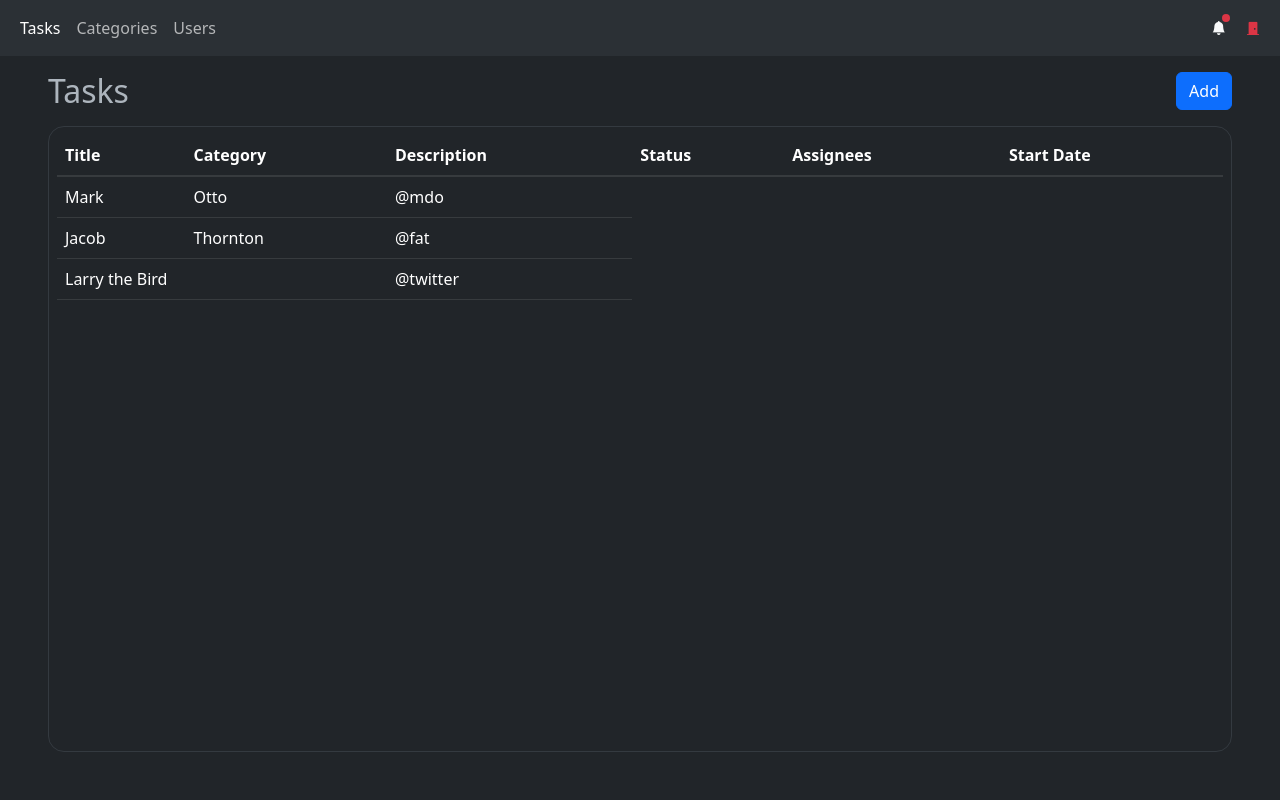
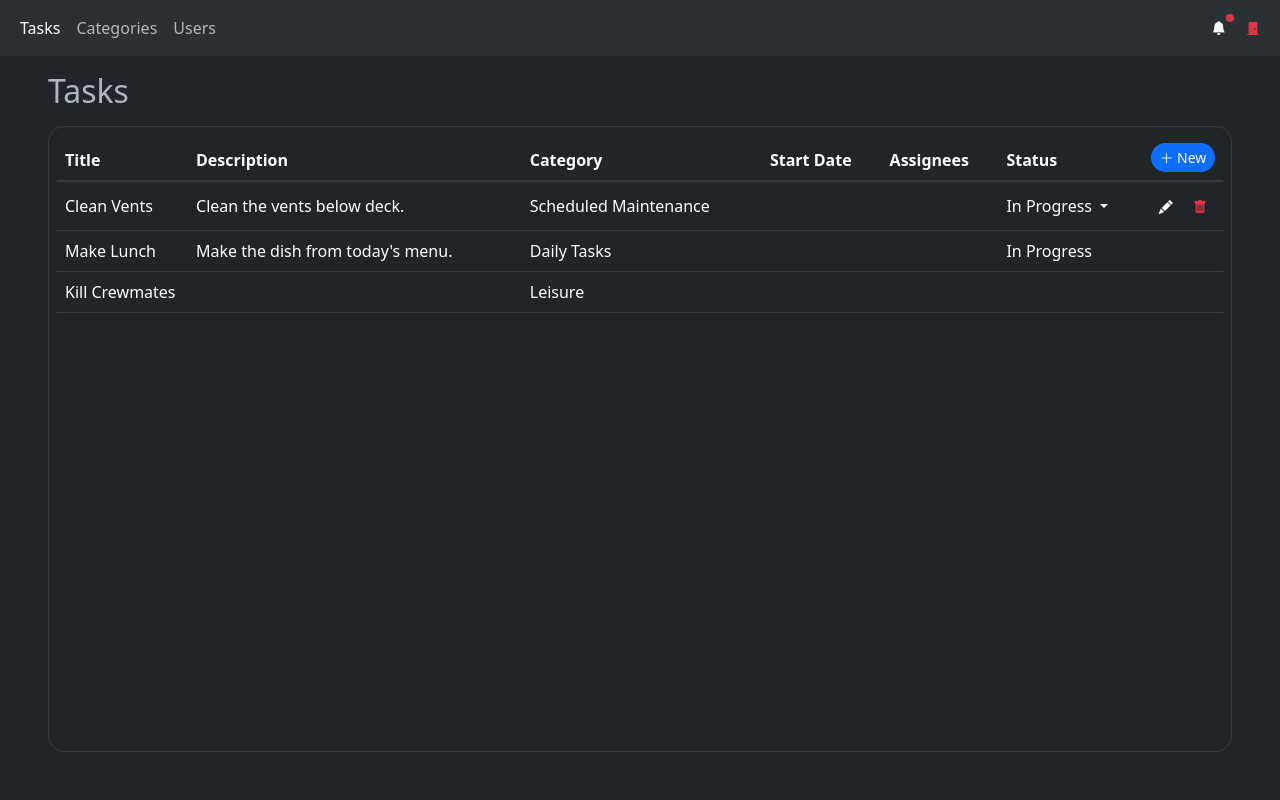
Before and after one commit to zikaiqin/taskapp, a PHP site: page /views/home/home.html in a window 1280 px wide. Run offline with PHP 8.4, Linux system fonts and the light colour scheme.

Commit message:
TP2 - added category api, new tables and tweaked ui elements

```diff
--- a/TP2/src/actions/router.php
+++ b/TP2/src/actions/router.php
@@ -2,6 +2,7 @@
 namespace Api;
 if (isset($_GET['source'])) { die(highlight_file(__FILE__, 1)); }
 require_once __DIR__ . '/auth/router.php';
+require_once __DIR__ . '/category/router.php';
 
 class Router {
     private function __construct() {}
@@ -21,7 +22,7 @@ class Router {
                 echo 'User endpoint';
                 exit();
             case 'category' :
-                echo 'Category endpoint';
+                Category\Router::dispatch(array_slice($path_arr, 1));
                 exit();
             case 'task' :
                 echo 'Task endpoint';
--- a/TP2/src/index.php
+++ b/TP2/src/index.php
@@ -14,7 +14,7 @@ use View\Router as ViewRouter;
 function main() {
     # Validate session cookies
     session_start();
-    if (!is_bool($session_info = Session\get(session_id(), Database::get()))) {
+    if (($session_info = Session\get(session_id(), Database::get())) !== false) {
         # User authenticated, check session expiration
         $authenticated = Session\validate_time($session_info['Time'], $_SERVER['REQUEST_TIME'], 3600);
         if (!$authenticated) {
@@ -47,6 +47,6 @@ function main() {
 try {
     main();
 } catch(Exception $e) {
-    header('Content-Type: application/json', true, 500);
+    header('Content-Type: text/html', true, 500);
     echo 'Uncaught exception: ' . $e->getMessage();
 }
--- a/TP2/src/util/user.php
+++ b/TP2/src/util/user.php
@@ -30,5 +30,6 @@ function add(string $uname, string $email, string $pwd, int $perms, PDO $pdo) :
     $query = 'INSERT INTO Users VALUES (:uname, :email, :pwd, :perms)';
     $values = [':uname' => $uname, ':email' => $email, ':pwd' => $pwd, ':perms' => $perms];
     $stmt = $pdo->prepare($query);
-    return $stmt->execute($values);
+    $stmt->execute($values);
+    return $stmt->rowCount();
 }
--- a/TP2/src/views/home/home.css
+++ b/TP2/src/views/home/home.css
@@ -5,14 +5,14 @@
     flex-direction: column;
 }
 
-.content {
+.nav-content {
     width: 100%;
     height: 100%;
     display: flex;
     flex-direction: column;
 }
 
-.title {
+.table-title-group {
     width: 100%;
     display: flex;
     flex-direction: row;
@@ -24,3 +24,18 @@
     width: 100%;
     height: 100%;
 }
+
+.table-header-actions {
+    display: flex;
+    flex-direction: row;
+    justify-content: flex-end;
+}
+
+.row-actions {
+    width: 1%;
+    white-space: nowrap;
+}
+
+.status-select {
+    padding: 4px 8px 4px 8px;
+}
--- a/TP2/src/views/home/home.html
+++ b/TP2/src/views/home/home.html
@@ -36,9 +36,7 @@
             <div id="nav-action-group">
                 <button id="notifications" class="btn btn-outline-light btn-sm border-0 rounded-circle">
                     <i class="bi bi-bell-fill"></i>
-                    <span class="position-absolute translate-middle p-1 bg-danger rounded-circle">
-                    <span class="visually-hidden">New notifications</span>
-                </span>
+                    <span class="position-absolute translate-middle-y p-1 bg-danger rounded-circle"></span>
                 </button>
                 <button id="logout" class="btn btn-outline-danger btn-sm border-0 rounded-circle">
                     <i class="bi bi-door-closed-fill"></i>
@@ -46,42 +44,80 @@
             </div>
         </div>
     </nav>
-    <div class="content px-5 pt-3 pb-5">
-        <div class="title">
-            <h2 class="mb-0">Tasks</h2>
-            <button class="btn btn-primary">Add</button>
-        </div>
+    <div class="nav-content px-5 pt-3 pb-5">
+        <h2 id="table-title" class="mb-0">Tasks</h2>
         <div class="mt-3 p-2 table-container table-responsive border border-dark-subtle rounded-4">
-            <table class="mb-0 table table-hover table-dark">
+            <table class="mb-0 table table-dark">
                 <thead>
                     <tr>
-                        <th scope="col" class="visually-hidden">ID</th>
+                        <th scope="col" style="display: none">ID</th>
                         <th scope="col">Title</th>
+                        <th scope="col">Description</th>
                         <th scope="col">Category</th>
-                        <th scope="col">Description</th>
+                        <th scope="col">Start Date</th>
+                        <th scope="col">Assignees</th>
                         <th scope="col">Status</th>
-                        <th scope="col">Assignees</th>
-                        <th scope="col">Start Date</th>
+                        <th scope="col" class="row-actions">
+                            <div class="table-header-actions">
+                                <button class="btn btn-primary btn-sm border-0 rounded-pill flex-grow-1">
+                                    <i class="bi bi-plus-lg"></i>
+                                    <span>New</span>
+                                </button>
+                            </div>
+                        </th>
                     </tr>
                 </thead>
                 <tbody class="table-group-divider table-dark">
-                <tr>
-                    <th scope="row" class="visually-hidden">1</th>
-                    <td>Mark</td>
-                    <td>Otto</td>
-                    <td>@mdo</td>
-                </tr>
-                <tr>
-                    <th scope="row" class="visually-hidden">2</th>
-                    <td>Jacob</td>
-                    <td>Thornton</td>
-                    <td>@fat</td>
-                </tr>
-                <tr>
-                    <th scope="row" class="visually-hidden">3</th>
-                    <td colspan="2">Larry the Bird</td>
-                    <td>@twitter</td>
-                </tr>
+                    <tr class="align-middle">
+                        <th scope="row" style="display: none">1</th>
+                        <td>Clean Vents</td>
+                        <td>Clean the vents below deck.</td>
+                        <td>Scheduled Maintenance</td>
+                        <td></td>
+                        <td></td>
+                        <td class="px-0">
+                            <button type="button"
+                                    class="btn btn-dark border-0 dropdown-toggle status-select"
+                                    data-bs-toggle="dropdown">
+                                In Progress
+                            </button>
+                            <ul class="dropdown-menu">
+                                <li><button class="dropdown-item">To Do</button></li>
+                                <li><button class="dropdown-item">Done</button></li>
+                            </ul>
+                        </td>
+                        <td class="row-actions">
+                            <button class="btn btn-outline-light btn-sm border-0 rounded-circle">
+                                <i class="bi bi-pencil-fill"></i>
+                            </button>
+                            <button class="btn btn-outline-danger btn-sm border-0 rounded-circle">
+                                <i class="bi bi-trash-fill"></i>
+                            </button>
+                        </td>
+                    </tr>
+                    <tr class="align-middle">
+                        <th scope="row" style="display: none">2</th>
+                        <td>Make Lunch</td>
+                        <td>Make the dish from today's menu.</td>
+                        <td>Daily Tasks</td>
+                        <td></td>
+                        <td></td>
+                        <td>In Progress</td>
+                        <td class="row-actions">
+
+                        </td>
+                    </tr>
+                    <tr class="align-middle">
+                        <th scope="row" style="display: none">3</th>
+                        <td colspan="2">Kill Crewmates</td>
+                        <td>Leisure</td>
+                        <td></td>
+                        <td></td>
+                        <td></td>
+                        <td class="row-actions">
+
+                        </td>
+                    </tr>
                 </tbody>
             </table>
         </div>
```
Also changed, not shown: TP2/sql/create_table.sql (+26 -0 lines), TP2/src/actions/auth/router.php (+21 -13 lines), TP2/src/actions/category/router.php (added, +122 -0 lines), TP2/src/util/category.php (added, +53 -0 lines), TP2/src/util/request.php (+3 -5 lines), TP2/src/util/session.php (+6 -4 lines), TP2/src/views/router.php (+4 -3 lines).
